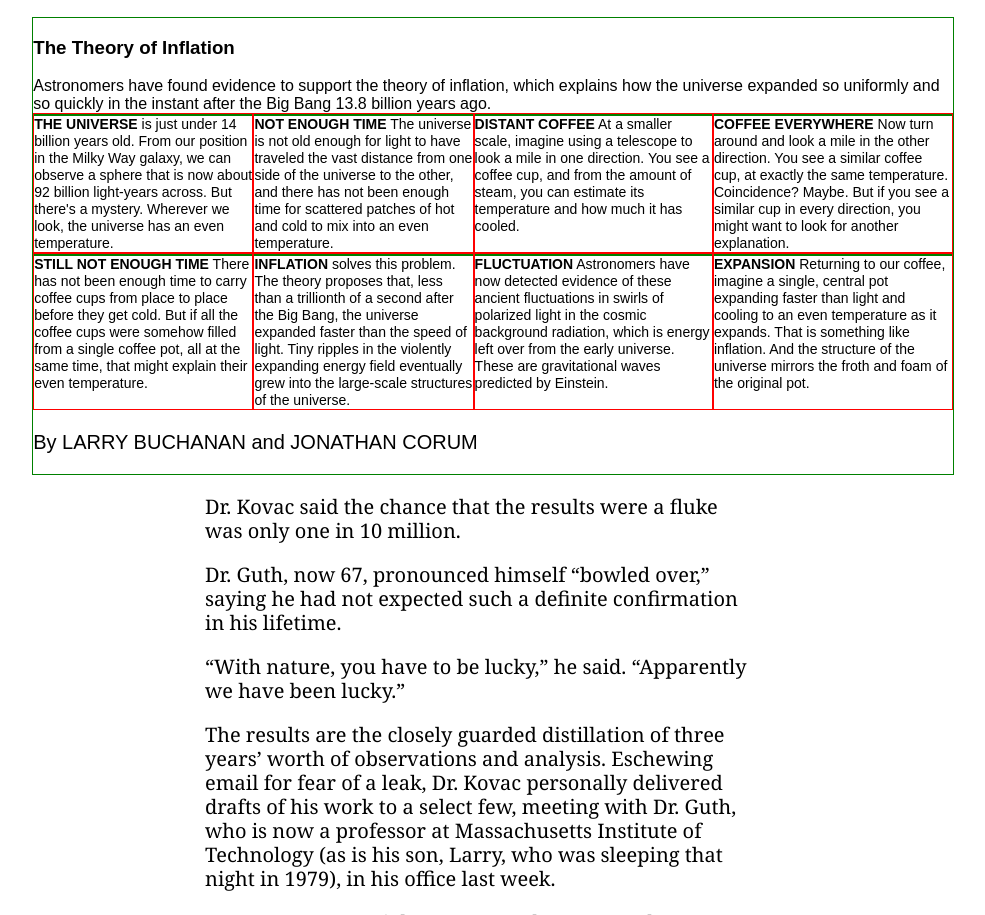
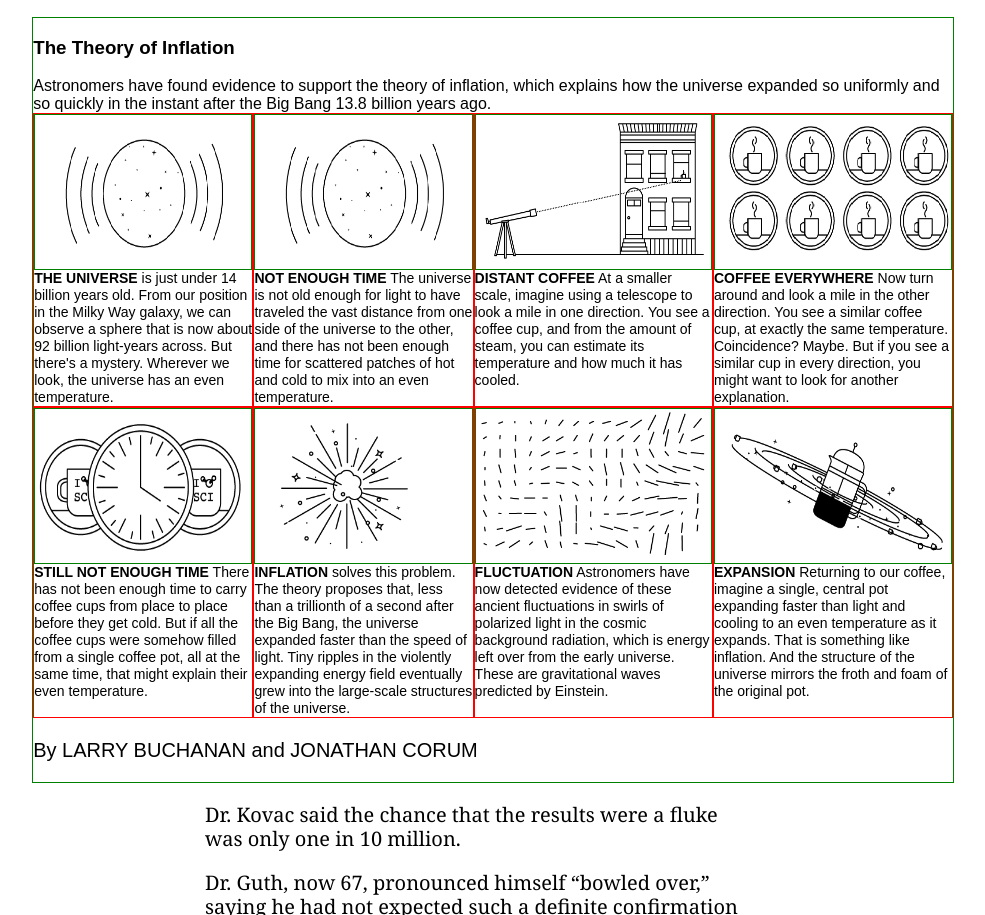
Before and after one commit to belsman/POSITIONING-AND-FLOATING-ELEMENTS, a website: page index.html in a window 1280 px wide. Shown: the part 2872-3787 px from the top of the page, without its empty margins (147-1132 px from the left). Drawn offline with Linux system fonts and the light colour scheme.

Commit message:
Add images to theory-of-inflation

```diff
--- a/index.css
+++ b/index.css
@@ -167,6 +167,12 @@ ul a {
   border: 1px solid green;
 }
 
+.gallary-image img {
+  max-width: 100%;
+  height: 150px;
+}
+
+/* == Misc == */
 .flex {
   display: flex;
 }
--- a/index.html
+++ b/index.html
@@ -203,26 +203,26 @@
             </header>
             <div class="gallery-container">
                 <div class="gallary">
-                    <div class="gallary-image gallary-image-1"></div>
+                    <div class="gallary-image"><img src="./images/gallery-1.png" alt="IMAGE"></div>
                     <div class="caption"><strong>THE UNIVERSE</strong> is just under 14 billion years old. From our
                         position in the Milky Way galaxy, we can observe a sphere that is now about 92 billion
                         light-years across. But there's a mystery. Wherever we look, the universe has an even
                         temperature.</div>
                 </div>
                 <div class="gallary">
-                    <div class="gallary-image gallary-image-2"></div>
+                    <div class="gallary-image"><img src="./images/gallery-2.png" alt="IMAGE"></div>
                     <div class="caption"><strong>NOT ENOUGH TIME</strong> The universe is not old enough for light to
                         have traveled the vast distance from one side of the universe to the other, and there has not
                         been enough time for scattered patches of hot and cold to mix into an even temperature.</div>
                 </div>
                 <div class="gallary">
-                    <div class="gallary-image gallary-image-3"></div>
+                    <div class="gallary-image"><img src="./images/gallery-3.png" alt="IMAGE"></div>
                     <div class="caption"><strong>DISTANT COFFEE</strong> At a smaller scale, imagine using a telescope
                         to look a mile in one direction. You see a coffee cup, and from the amount of steam, you can
                         estimate its temperature and how much it has cooled.</div>
                 </div>
                 <div class="gallary">
-                    <div class="gallary-image gallary-image-4"></div>
+                    <div class="gallary-image"><img src="./images/gallery-4.png" alt="IMAGE"></div>
                     <div class="caption"><strong>COFFEE EVERYWHERE</strong> Now turn around and look a mile in the other
                         direction. You see a similar coffee cup, at exactly the same temperature. Coincidence? Maybe.
                         But if you see a similar cup in every direction, you might want to look for another explanation.
@@ -230,28 +230,28 @@
                 </div>
 
                 <div class="gallary">
-                    <div class="gallary-image gallary-image-5"></div>
+                    <div class="gallary-image"><img src="./images/gallery-5.png" alt="IMAGE"></div>
                     <div class="caption"><strong>STILL NOT ENOUGH TIME</strong> There has not been enough time to carry
                         coffee cups from place to place before they get cold. But if all the coffee cups were somehow
                         filled from a single coffee pot, all at the same time, that might explain their even
                         temperature.</div>
                 </div>
                 <div class="gallary">
-                    <div class="gallary-image gallary-image-6"></div>
+                    <div class="gallary-image"><img src="./images/gallery-6.png" alt="IMAGE"></div>
                     <div class="caption"><strong>INFLATION</strong> solves this problem. The theory proposes that, less
                         than a trillionth of a second after the Big Bang, the universe expanded faster than the speed of
                         light. Tiny ripples in the violently expanding energy field eventually grew into the large-scale
                         structures of the universe.</div>
                 </div>
                 <div class="gallary">
-                    <div class="gallary-image gallary-image-7"></div>
+                    <div class="gallary-image"><img src="./images/gallery-7.png" alt="IMAGE"></div>
                     <div class="caption"><strong>FLUCTUATION</strong> Astronomers have now detected evidence of these
                         ancient fluctuations in swirls of polarized light in the cosmic background radiation, which is
                         energy left over from the early universe. These are gravitational waves predicted by Einstein.
                     </div>
                 </div>
                 <div class="gallary">
-                    <div class="gallary-image gallary-image-8"></div>
+                    <div class="gallary-image"><img src="./images/gallery-8.png" alt="IMAGE"></div>
                     <div class="caption"><strong>EXPANSION</strong> Returning to our coffee, imagine a single, central
                         pot expanding faster than light and cooling to an even temperature as it expands. That is
                         something like inflation. And the structure of the universe mirrors the froth and foam of the
```
